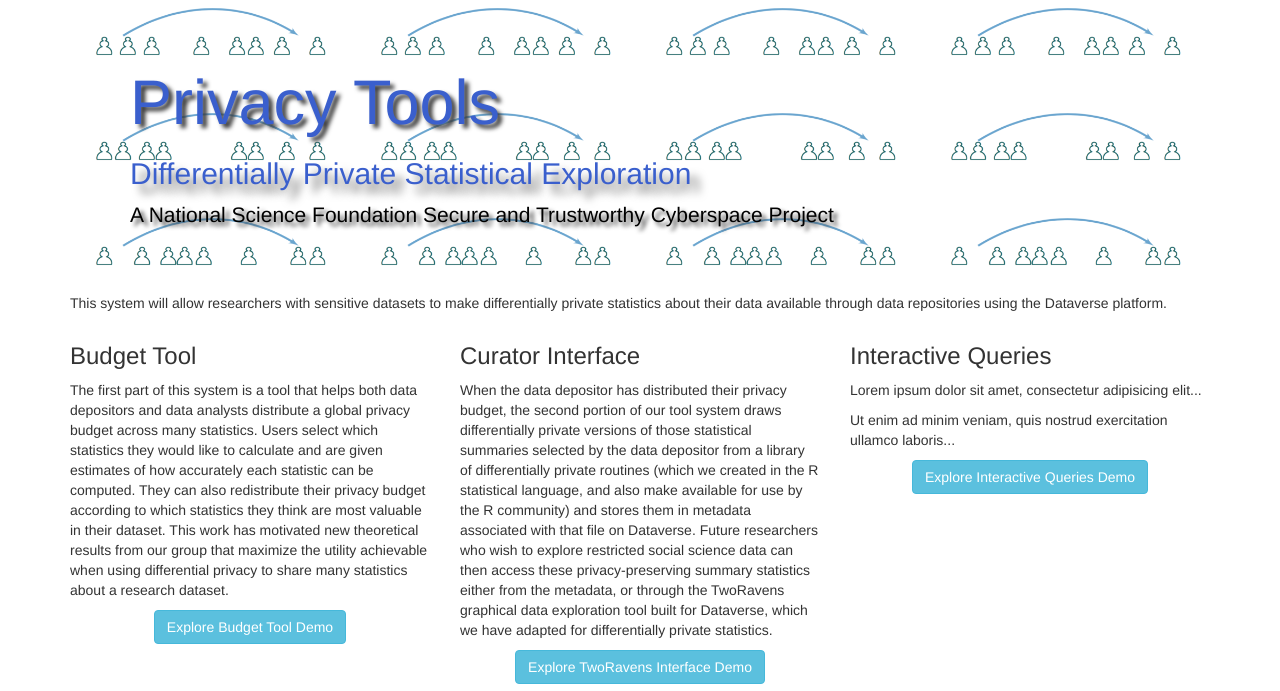
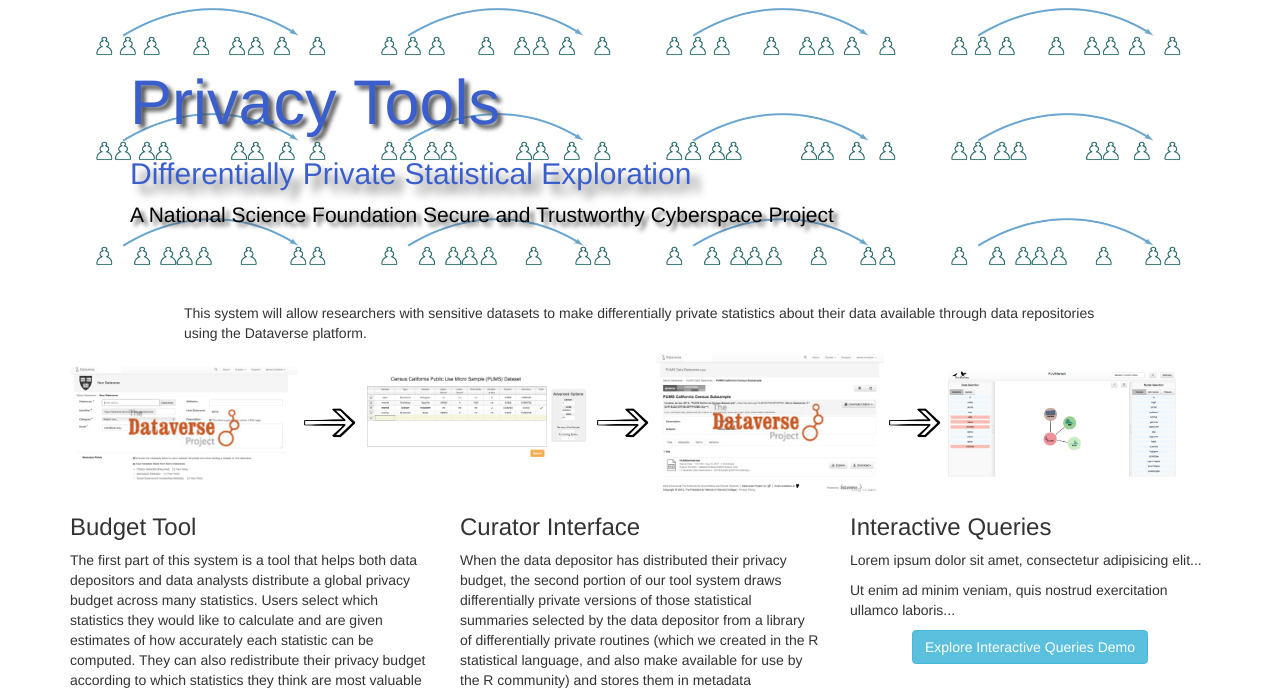
Before and after one commit to IQSS/DifferentialPrivacyPrototype, a plain HTML site: page index.html in a window 1280 px wide. Shown: the top 691 px of the page. Drawn offline with nearby package versions, Linux system fonts and the light colour scheme.

Commit message:
Moving prototype pages to public repository

```diff
--- a/index.html
+++ b/index.html
@@ -16,7 +16,7 @@
     color: #3A5FCD;
     background-size: 25% 100%;
     height: 25%;
-    text-shadow: #383838 0.3em 0.3em 0.3em;
+    text-shadow: #4D4D4D 0.3em 0.3em 0.3em;
 }
 </style>
 <!--    background-size: cover;
@@ -33,9 +33,22 @@
     <p  style="color:black;">A National Science Foundation Secure and Trustworthy Cyberspace Project</p>
   </div>
 
-  <p>
+  <p style="margin: 10px 10%;">
 	This system will allow researchers with sensitive datasets to make differentially private statistics about their data available through data repositories using the Dataverse platform.
   </p>
+
+
+<div class="row" style="width:100%; margin: 0 auto;">
+<img src="./UI/images/flowupload.png" style="width:20%;">
+<img src="./UI/images/flowarrow.png" style="width:5%;">
+<img src="./UI/images/flowbudget.png" style="width:20%;">
+<img src="./UI/images/flowarrow.png" style="width:5%;">
+<img src="./UI/images/flowdownload.png" style="width:20%;">
+<img src="./UI/images/flowarrow.png" style="width:5%;">
+<img src="./UI/images/flowtworavens.png" style="width:20%;">
+</div>
+
+
 
   <div class="row">
     <div class="col-sm-4">
```
Also changed, not shown: UI/images/crcslogo_full_redname_03_blackwhite.png (added), UI/images/dataverse_network-logo.png (added), UI/images/dataverseproject_logo.jpg (added), UI/images/dpa.png (added), UI/images/dpb.png (added), UI/images/dpc.png (added), UI/images/dpd.png (added), UI/images/dph.png (added), UI/images/flowarrow.png (added), UI/images/flowbudget.png (added), UI/images/flowdataverse copy.png (added), UI/images/flowdataverse.png (added), UI/images/flowdownload.png (added), UI/images/flowtworavens.png (added), 1 more files, 2 other files.
